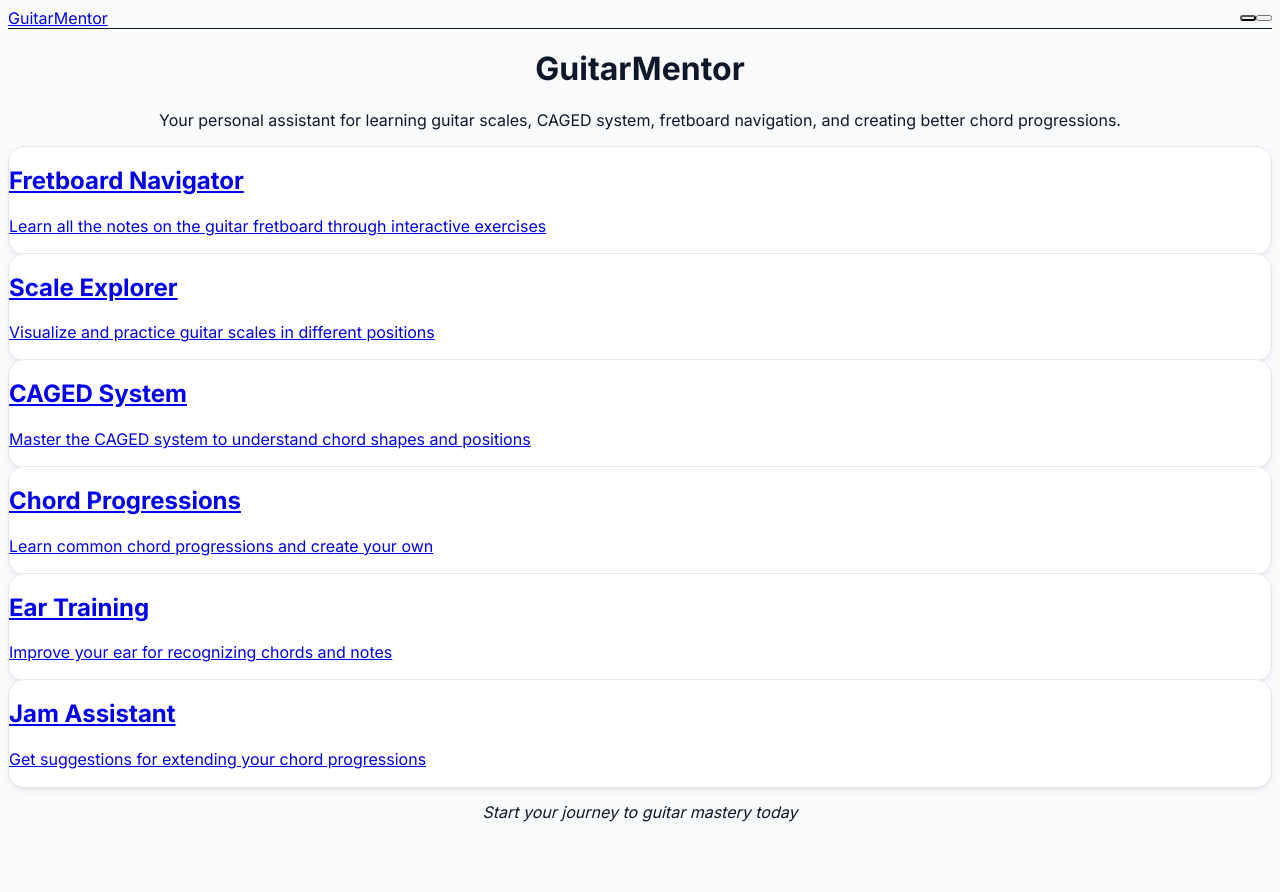
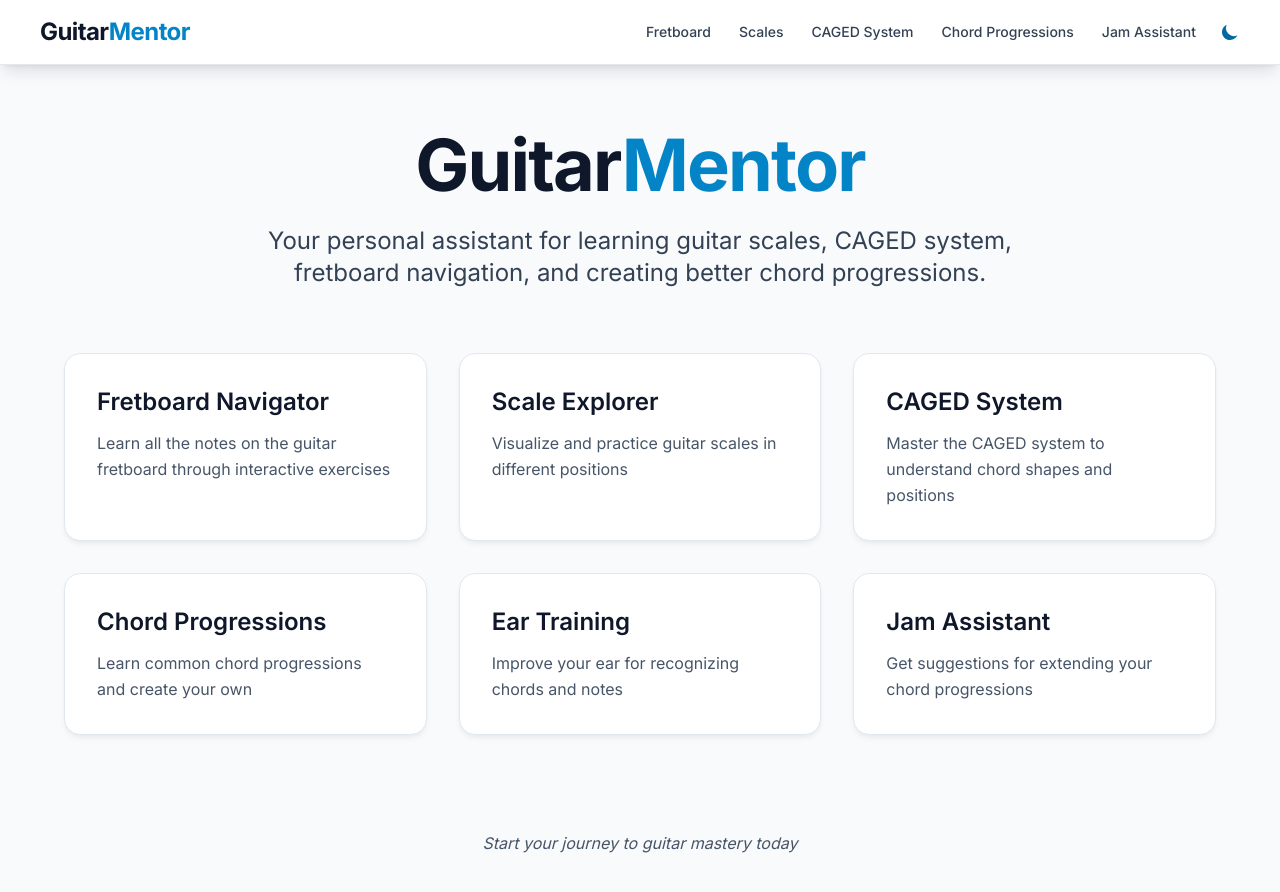
Before and after one commit to 1OlegShev1/GuitarMentor, a Next.js app: page / in a window 1280 px wide. Shown: the top 892 px of the page. Before the commit the page ends 846 px from the top, so only its background shows below. Built offline with nearby package versions, Linux system fonts and the light colour scheme.

Commit message:
revert to tailwind 3.4

```diff
--- a/postcss.config.js
+++ b/postcss.config.js
@@ -1,6 +1,6 @@
 module.exports = {
   plugins: {
-    '@tailwindcss/postcss': {},
+    tailwindcss: {},
     autoprefixer: {},
   },
 }
--- a/src/styles/globals.css
+++ b/src/styles/globals.css
@@ -27,7 +27,7 @@ body {
 
 /* Typography improvements */
 h1, h2, h3, h4, h5, h6 {
-  font-weight: bold;
+  @apply font-bold;
   line-height: 1.2;
 }
 
@@ -42,26 +42,16 @@ h1, h2, h3, h4, h5, h6 {
 
 /* Gradient backgrounds for special elements */
 .bg-gradient-primary {
-  background-image: linear-gradient(to bottom right, var(--tw-gradient-stops));
-  --tw-gradient-from: #38bdf8 var(--tw-gradient-from-position);
-  --tw-gradient-to: #0284c7 var(--tw-gradient-to-position);
-  --tw-gradient-stops: var(--tw-gradient-from), var(--tw-gradient-to);
+  @apply bg-gradient-to-br from-primary-400 to-primary-600;
 }
 
 .bg-gradient-dark {
-  background-image: linear-gradient(to bottom right, var(--tw-gradient-stops));
-  --tw-gradient-from: #1e293b var(--tw-gradient-from-position);
-  --tw-gradient-to: #0f172a var(--tw-gradient-to-position);
-  --tw-gradient-stops: var(--tw-gradient-from), var(--tw-gradient-to);
+  @apply bg-gradient-to-br from-secondary-800 to-secondary-900;
 }
 
 /* Interactive elements focus styles */
 button:focus-visible, a:focus-visible, input:focus-visible, select:focus-visible {
-  outline: none;
-  --tw-ring-offset-shadow: var(--tw-ring-inset) 0 0 0 var(--tw-ring-offset-width) var(--tw-ring-offset-color);
-  --tw-ring-shadow: var(--tw-ring-inset) 0 0 0 calc(2px + var(--tw-ring-offset-width)) #0ea5e9;
-  box-shadow: var(--tw-ring-offset-shadow), var(--tw-ring-shadow), var(--tw-shadow, 0 0 #0000);
-  --tw-ring-offset-width: 2px;
+  @apply outline-none ring-2 ring-primary-500 ring-offset-2;
 }
 
 /* Apply transitions only to interactive elements, not theme changes */
--- a/tailwind.config.js
+++ b/tailwind.config.js
@@ -36,9 +36,7 @@ module.exports = {
       },
     },
   },
-  presets: [
-    require('@tailwindcss/typography'),
+  plugins: [
     require('@tailwindcss/forms'),
   ],
-  plugins: [],
 }
```
Also changed, not shown: package.json (+6 -3 lines), 1 other file (tests, documents, lock files or other folders).
